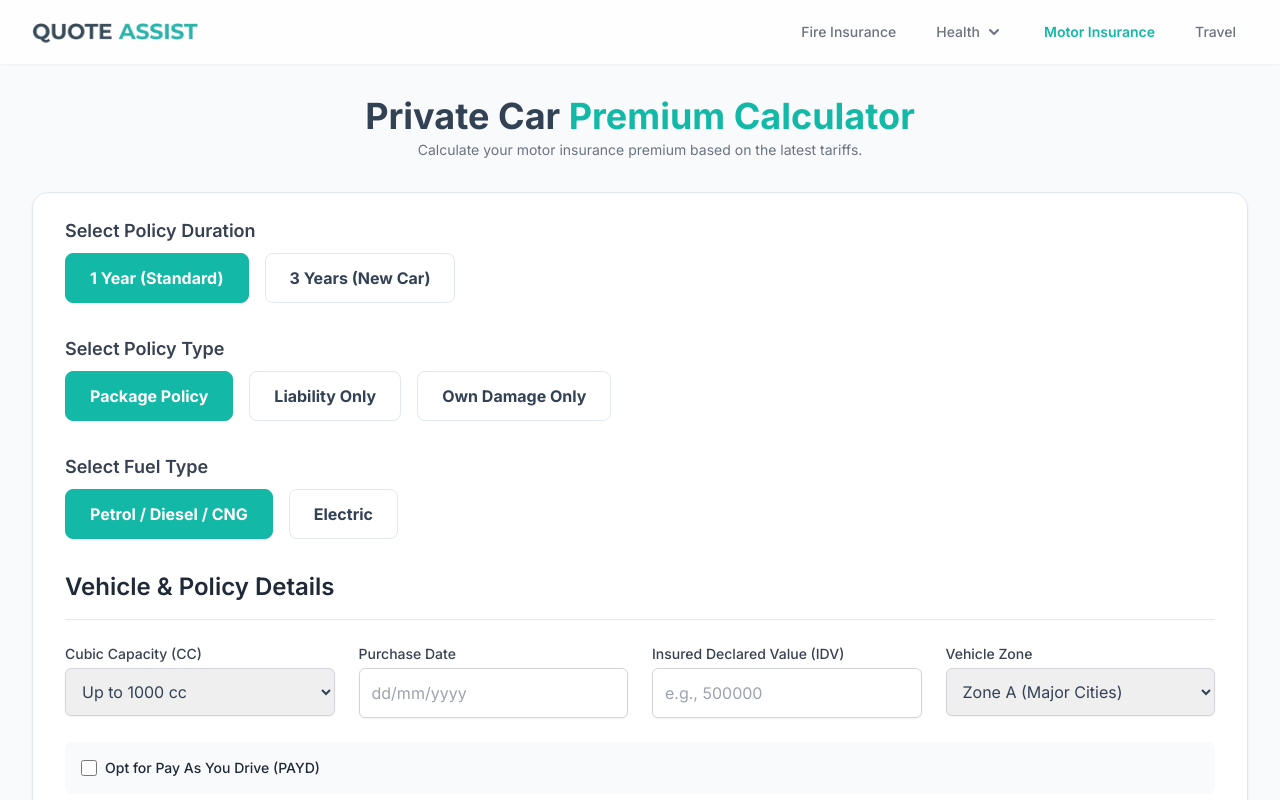
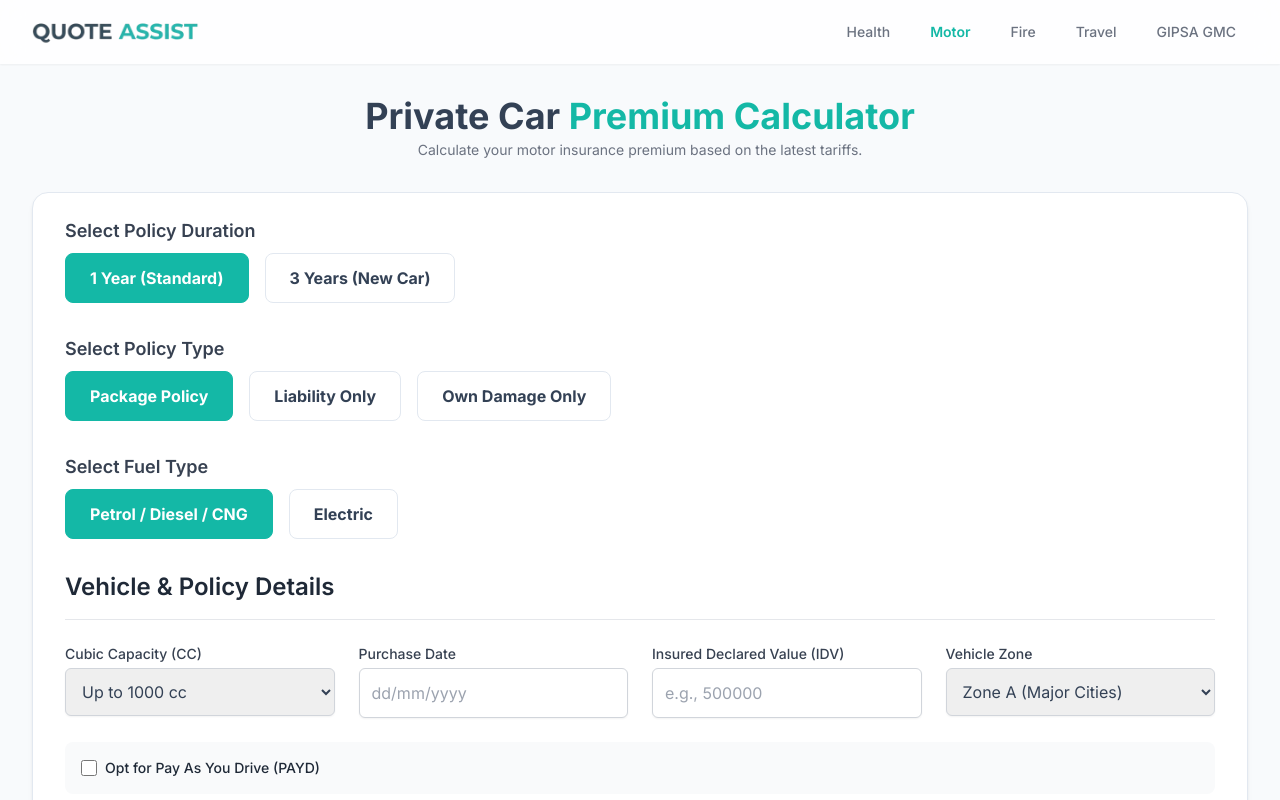
Before and after one commit to Anvesh183/premium-calc, a React (Create React App) app: page /motor/private-car in a window 1280 px wide. Shown: the top 800 px of the page. Built offline with nearby package versions, Linux system fonts and the light colour scheme.

Commit message:
build fix

```diff
--- a/src/components/common/Navbar.js
+++ b/src/components/common/Navbar.js
@@ -4,7 +4,6 @@ import { NavLink, Link } from "react-router-dom";
 const Navbar = () => {
   const [isMobileMenuOpen, setIsMobileMenuOpen] = useState(false);
   const [isHealthDropdownOpen, setIsHealthDropdownOpen] = useState(false);
-  const [isMobileHealthOpen, setIsMobileHealthOpen] = useState(false);
   const dropdownRef = useRef(null);
 
   const closeAllMenus = () => {
@@ -51,65 +50,20 @@ const Navbar = () => {
           </div>
           <div className="hidden md:block">
             <div className="ml-10 flex items-baseline space-x-4">
+              <NavLink to="/health" className={navLinkClasses}>
+                Health
+              </NavLink>
+              <NavLink to="/motor" className={navLinkClasses}>
+                Motor
+              </NavLink>
               <NavLink to="/fire-insurance" className={navLinkClasses}>
-                Fire Insurance
+                Fire
               </NavLink>
-
-              {/* Health Insurance Dropdown */}
-              <div className="relative" ref={dropdownRef}>
-                <button
-                  onClick={() => setIsHealthDropdownOpen(!isHealthDropdownOpen)}
-                  className="px-3 py-2 rounded-md text-sm font-medium text-gray-500 hover:text-teal-500 focus:outline-none flex items-center"
-                >
-                  Health
-                  <svg
-                    className="ml-1 h-5 w-5"
-                    xmlns="http://www.w3.org/2000/svg"
-                    viewBox="0 0 20 20"
-                    fill="currentColor"
-                  >
-                    <path
-                      fillRule="evenodd"
-                      d="M5.293 7.293a1 1 0 011.414 0L10 10.586l3.293-3.293a1 1 0 111.414 1.414l-4 4a1 1 0 01-1.414 0l-4-4a1 1 0 010-1.414z"
-                      clipRule="evenodd"
-                    />
-                  </svg>
-                </button>
-                {isHealthDropdownOpen && (
-                  <div className="origin-top-right absolute right-0 mt-2 w-56 rounded-md shadow-lg bg-white ring-1 ring-black ring-opacity-5 focus:outline-none">
-                    <div className="py-1">
-                      <NavLink
-                        to="/floater-mediclaim"
-                        onClick={() => setIsHealthDropdownOpen(false)}
-                        className="block px-4 py-2 text-sm text-gray-700 hover:bg-gray-100"
-                      >
-                        Floater Mediclaim
-                      </NavLink>
-                      <NavLink
-                        to="/new-india-mediclaim"
-                        onClick={() => setIsHealthDropdownOpen(false)}
-                        className="block px-4 py-2 text-sm text-gray-700 hover:bg-gray-100"
-                      >
-                        New India Mediclaim
-                      </NavLink>
-                      <NavLink
-                        to="/yuva-bharat"
-                        onClick={() => setIsHealthDropdownOpen(false)}
-                        className="block px-4 py-2 text-sm text-gray-700 hover:bg-gray-100"
-                      >
-                        Yuva Bharat Policy
-                      </NavLink>
-                    </div>
-                  </div>
-                )}
-              </div>
-
-              <NavLink to="/motor" className={navLinkClasses}>
-                Motor Insurance
-              </NavLink>
-
               <NavLink to="/travel-insurance" className={navLinkClasses}>
                 Travel
+              </NavLink>
+              <NavLink to="/gipsa-gmc" className={navLinkClasses}>
+                GIPSA GMC
               </NavLink>
             </div>
           </div>
@@ -151,49 +105,39 @@ const Navbar = () => {
         <div className="md:hidden">
           <div className="px-2 pt-2 pb-3 space-y-1 sm:px-3">
             <NavLink
-              to="/fire-insurance"
+              to="/health"
               onClick={closeAllMenus}
               className={mobileNavLinkClasses}
             >
-              Fire Insurance
+              Health
             </NavLink>
             <NavLink
               to="/motor"
               onClick={closeAllMenus}
               className={mobileNavLinkClasses}
             >
-              Motor Insurance
+              Motor
+            </NavLink>
+            <NavLink
+              to="/fire-insurance"
+              onClick={closeAllMenus}
+              className={mobileNavLinkClasses}
+            >
+              Fire
             </NavLink>
             <NavLink
               to="/travel-insurance"
               onClick={closeAllMenus}
               className={mobileNavLinkClasses}
             >
-              Travel Insurance
-            </NavLink>
-            <h3 className="px-3 pt-4 pb-2 text-xs font-semibold text-gray-500 uppercase tracking-wider">
-              Health Insurance
-            </h3>
-            <NavLink
-              to="/floater-mediclaim"
-              onClick={closeAllMenus}
-              className="block pl-3 pr-4 py-2 border-l-4 text-base font-medium text-gray-600 hover:text-gray-800 hover:bg-gray-50 border-transparent"
-            >
-              Floater Mediclaim
+              Travel
             </NavLink>
             <NavLink
-              to="/new-india-mediclaim"
+              to="/gipsa-gmc"
               onClick={closeAllMenus}
-              className="block pl-3 pr-4 py-2 border-l-4 text-base font-medium text-gray-600 hover:text-gray-800 hover:bg-gray-50 border-transparent"
+              className={mobileNavLinkClasses}
             >
-              New India Mediclaim
-            </NavLink>
-            <NavLink
-              to="/yuva-bharat"
-              onClick={closeAllMenus}
-              className="block pl-3 pr-4 py-2 border-l-4 text-base font-medium text-gray-600 hover:text-gray-800 hover:bg-gray-50 border-transparent"
-            >
-              Yuva Bharat Policy
+              GIPSA GMC
             </NavLink>
           </div>
         </div>
--- a/src/components/motor-insurance/private-car/PrivateCarInputs.js
+++ b/src/components/motor-insurance/private-car/PrivateCarInputs.js
@@ -39,12 +39,7 @@ const PrivateCarInputs = () => {
         rti: longTermPackage === "elite" ? "standard" : "none",
       }));
     }
-  }, [
-    inputs.policyType,
-    inputs.fuelType,
-    inputs.policyDuration,
-    inputs.longTermPackage,
-  ]);
+  }, [inputs.policyDuration, inputs.longTermPackage, inputs.cc, setInputs]);
 
   const handleCalculate = () => {
     const calculatedResults =
--- a/src/pages/MotorInsuranceLandingPage.js
+++ b/src/pages/MotorInsuranceLandingPage.js
@@ -6,7 +6,6 @@ import {
   FaMotorcycle,
   FaTruck,
   FaBus,
-  FaBolt,
   FaTractor,
 } from "react-icons/fa";
 
--- a/src/utils/motorCalculations.js
+++ b/src/utils/motorCalculations.js
@@ -2,12 +2,24 @@ import { MOTOR_RATES } from "../data/motor-data";
 
 const calculateVehicleAge = (dateString) => {
   if (!dateString || dateString.length !== 10)
-    return { years: 0, ageBracket: "0-5" };
+    return { years: 0, ageBracket: "0-5", isValid: false };
   const parts = dateString.split("/");
-  if (parts.length !== 3) return { years: 0, ageBracket: "0-5" };
+  if (parts.length !== 3)
+    return { years: 0, ageBracket: "0-5", isValid: false };
   const [day, month, year] = parts.map(Number);
-  if (isNaN(day) || isNaN(month) || isNaN(year) || year.toString().length < 4)
-    return { years: 0, ageBracket: "0-5" };
+  if (
+    isNaN(day) ||
+    isNaN(month) ||
+    isNaN(year) ||
+    year.toString().length < 4 ||
+    year < 1900 ||
+    month < 1 ||
+    month > 12 ||
+    day < 1 ||
+    day > 31
+  ) {
+    return { years: 0, ageBracket: "0-5", isValid: false };
+  }
   const purchaseDate = new Date(year, month - 1, day);
   if (
     isNaN(purchaseDate.getTime()) ||
@@ -98,8 +110,7 @@ export const calculateOneYearPremium = (inputs) => {
     additionalTowingPremium = 0;
 
   if (inputs.policyType !== "liability") {
-    const { years: vehicleAgeYears, ageBracket: vehicleAgeBracket } =
-      calculateVehicleAge(inputs.purchaseDate);
+    const { years: vehicleAgeYears } = calculateVehicleAge(inputs.purchaseDate);
     const odRateKey =
       inputs.fuelType === "petrol_diesel"
         ? inputs.cc
@@ -107,7 +118,7 @@ export const calculateOneYearPremium = (inputs) => {
             inputs.kw
           ];
     const odRate =
-      privateCar.odRates[odRateKey][vehicleAgeBracket][inputs.zone];
+      privateCar.odRates[odRateKey][inputs.vehicleAge][inputs.zone];
     basicOD = (idv * odRate) / 100;
 
     if (inputs.policyType === "package" && inputs.payd) {
@@ -144,11 +155,13 @@ export const calculateOneYearPremium = (inputs) => {
         "3-4",
         "4-5",
       ]);
+      if (ageBracket) {
         const rate =
           inputs.hybridProtect === "basic"
             ? privateCar.longTermAddons.hybridProtectBasic
             : privateCar.longTermAddons.hybridProtectComp;
         hybridProtectPremium = (idv * rate) / 100;
+      }
     }
 
     if (inputs.nilDep !== "none") {
@@ -161,6 +174,7 @@ export const calculateOneYearPremium = (inputs) => {
         "5-6",
         "6-7",
       ]);
+      if (ageForNilDep) {
         let premium =
           (idv *
             privateCar.nilDepreciation[inputs.nilDep][ageForNilDep][
@@ -170,6 +184,7 @@ export const calculateOneYearPremium = (inputs) => {
         nilDepPremium =
           premium - premium * (parseFloat(inputs.nilDepDiscount) / 100);
       }
+    }
     if (inputs.rti !== "none") {
       const invoicePrice = parseFloat(inputs.invoicePrice) || 0;
       if (invoicePrice <= 0) {
@@ -177,10 +192,12 @@ export const calculateOneYearPremium = (inputs) => {
         return null;
       }
       const ageForRTI = getAgeBracket(vehicleAgeYears, ["0-1", "1-2", "2-3"]);
+      if (ageForRTI) {
         let premium =
           (invoicePrice * privateCar.returnToInvoice[inputs.rti][ageForRTI]) /
           100;
         rtiPremium = premium - premium * (parseFloat(inputs.rtiDiscount) / 100);
+      }
     }
     ncbProtectPremium = inputs.ncbProtect
       ? (basicOD * privateCar.ncbProtection[inputs.ncb]) / 100
@@ -193,6 +210,7 @@ export const calculateOneYearPremium = (inputs) => {
         "3-4",
         "4-5",
       ]);
+      if (ageForEngineProtect) {
         const rate =
           inputs.nilDep !== "none"
             ? privateCar.engineProtect.withZeroDep[ageForEngineProtect]
@@ -200,6 +218,7 @@ export const calculateOneYearPremium = (inputs) => {
         let premium = (idv * rate) / 100;
         engineProtectPremium =
           premium - premium * (parseFloat(inputs.engineProtectDiscount) / 100);
+      }
     }
     if (inputs.batteryProtect) {
       const ageForBattery = getAgeBracket(vehicleAgeYears, [
```
Lines whose indentation alone changed are shown as unchanged.
